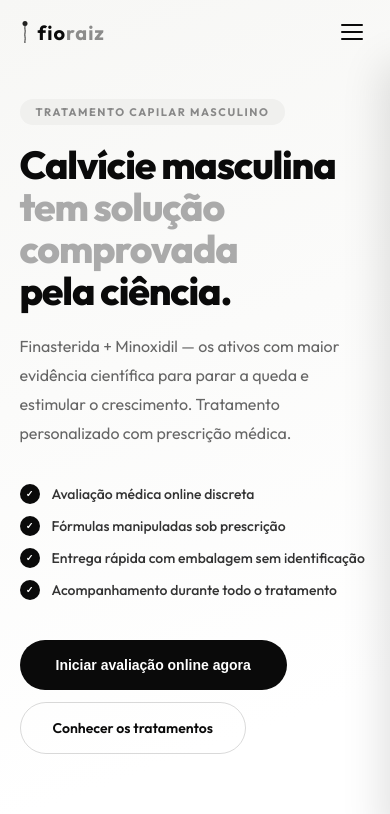
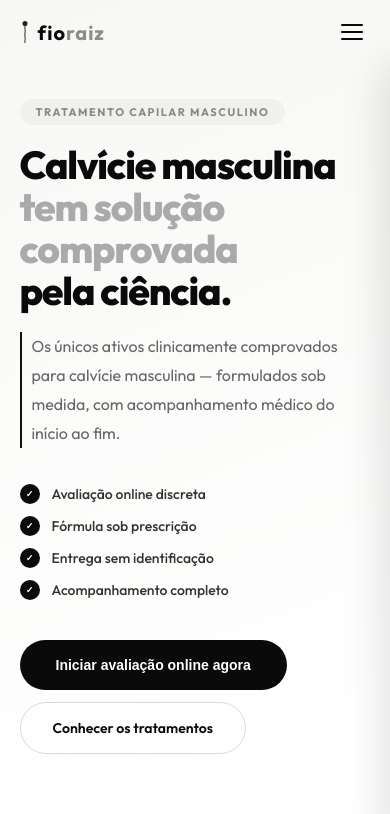
Before and after one commit to DTFinance1017/fioraiz, a React (Vite) app: page / in a window 390 px wide. Shown: the top 814 px of the page. Built offline with nearby package versions, Linux system fonts and the light colour scheme; grey boxes are pictures that could not be loaded.

Commit message:
Refatora hero mobile: parágrafo, bullets e card escuro

```diff
--- a/src/pages/LandingPage.jsx
+++ b/src/pages/LandingPage.jsx
@@ -161,6 +161,7 @@ export default function App() {
           .show-mob{display:flex!important;}
           .proto-grid{grid-template-columns:1fr!important;}
           .proto-card-feat{order:-1;}
+          .dark-card{margin:0 16px!important;}
         }
       `}</style>
 
@@ -233,15 +234,16 @@ export default function App() {
             <span style={{ color: "#aaa" }}>tem solução comprovada</span><br/>
             pela ciência.
           </h1>
-          <p style={{ fontSize: 16, color: "#666", lineHeight: 1.8, maxWidth: 480, marginBottom: 36 }}>
-            Finasterida + Minoxidil — os ativos com maior evidência científica para parar a queda e estimular o crescimento. Tratamento personalizado com prescrição médica.
+          <p style={{ fontSize: 16, color: "#666", lineHeight: 1.8, maxWidth: 480, marginBottom: 36,
+            borderLeft: "2px solid #111", paddingLeft: 10 }}>
+            Os únicos ativos clinicamente comprovados para calvície masculina — formulados sob medida, com acompanhamento médico do início ao fim.
           </p>
           <div style={{ display: "flex", flexDirection: "column", gap: 12, marginBottom: 40 }}>
             {[
-              "Avaliação médica online discreta",
-              "Fórmulas manipuladas sob prescrição",
-              "Entrega rápida com embalagem sem identificação",
-              "Acompanhamento durante todo o tratamento",
+              "Avaliação online discreta",
+              "Fórmula sob prescrição",
+              "Entrega sem identificação",
+              "Acompanhamento completo",
             ].map((b, i) => (
               <div key={i} style={{ display: "flex", alignItems: "center", gap: 12 }}>
                 <div style={{ width: 20, height: 20, borderRadius: "50%", background: "#0a0a0a", display: "flex", alignItems: "center", justifyContent: "center", flexShrink: 0 }}>
@@ -327,11 +329,11 @@ export default function App() {
           <div style={{ display:"grid", gridTemplateColumns:"1fr 1fr", gap:16 }} className="two-col">
 
             {/* Main dark card */}
-            <div style={{ background:"#0a0a0a", borderRadius:24, overflow:"hidden", position:"relative", minHeight:500, display:"flex", flexDirection:"column" }}>
+            <div className="dark-card" style={{ background:"#111", borderRadius:20, overflow:"hidden", position:"relative", minHeight:500, display:"flex", flexDirection:"column" }}>
               <Img src={IMGS.mirror2} alt="Tratamento capilar"
                 gradient="linear-gradient(135deg, #1a1a1a, #2a2a2a)"
                 style={{ width:"100%", height:340, flexShrink:0, objectPosition:"50% 10%" }} />
-              <div style={{ padding:"20px 28px 28px", flex:1, display:"flex", flexDirection:"column", justifyContent:"space-between" }}>
+              <div style={{ padding:"14px 14px 14px", flex:1, display:"flex", flexDirection:"column", justifyContent:"space-between" }}>
                 <div>
                   <div style={{ ...c.tag, color:"rgba(255,255,255,0.35)", marginBottom:12 }}>Tratamento principal</div>
                   <h2 style={{ fontSize:28, fontWeight:800, color:"#fff", letterSpacing:"-0.02em", marginBottom:12 }}>Calvície masculina</h2>
```
